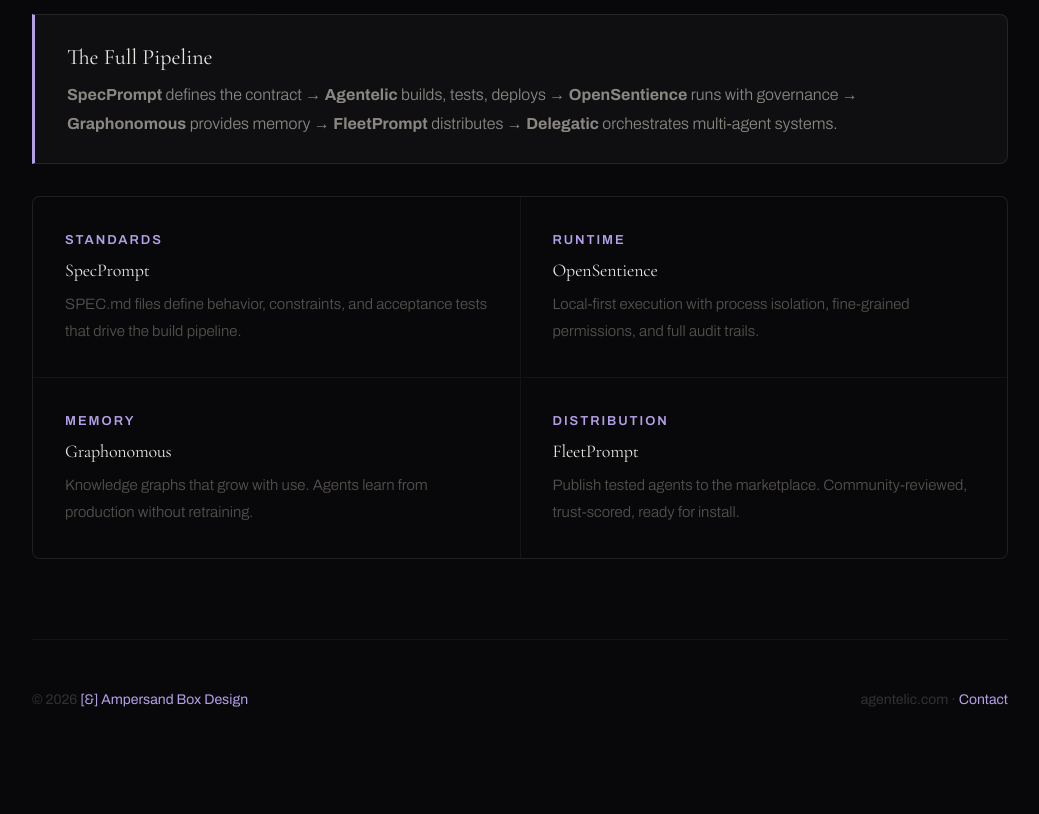
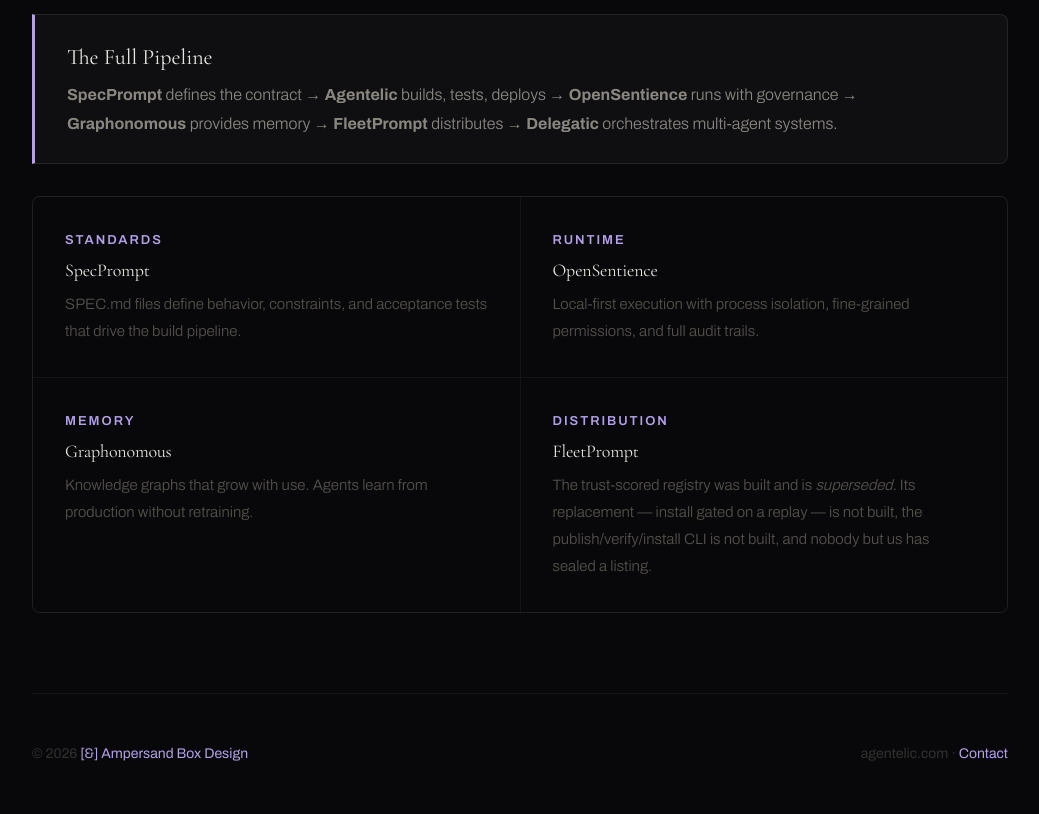
Before and after one commit to c-u-l8er/agentelic.com, a plain HTML site: page index.html in a window 1280 px wide. Shown: the part 4537-5351 px from the top of the page, without its empty margins (120-1159 px from the left). Before the commit the page ends 5297 px from the top, so only its background shows below. Drawn offline with nearby package versions, Linux system fonts and the light colour scheme.

Commit message:
The Distribution card sold a FleetPrompt model FleetPrompt has retired
The ecosystem grid described FleetPrompt as "Publish tested agents to the
marketplace. Community-reviewed, trust-scored, ready for install."

Checked against the served fleetprompt.com today, that is three claims and
none of them survives:

  Registry service (search, publishers, trust dashboard,
    7-step install engine, 157 tests)          built · superseded
  Replay-gated registry                        not built
  publish / verify / install CLI               not built
  Second publisher (anyone but us sealing)     none

So "trust-scored" names the superseded model, and "ready for install"
names a path whose gate and CLI are both unbuilt.

The replacement copy deliberately does not claim the new model works --
that would swap one false claim for a newer one. It states what is
superseded and what is not built, which is what fleetprompt.com itself
says on the same page as its wins.

Not touched, and reported to Travis instead: the $49/mo and $199/seat
pricing on a site whose own CLAUDE.md says "spec + marketing site, no
implementation code yet", and the "(c) 2026 [&] Ampersand Box Design"
line while the parent brand is ComputeDriven.

Verified: served from a local http server on 127.0.0.1:8771; no
horizontal overflow at 390/700/790/800/815/1000/1280/1600px.
Held for review -- not pushed.

```diff
--- a/index.html
+++ b/index.html
@@ -1045,9 +1045,11 @@
                             <h4>Distribution</h4>
                             <div class="nm">FleetPrompt</div>
                             <p>
-                                Publish tested agents to the marketplace.
-                                Community-reviewed, trust-scored, ready for
-                                install.
+                                The trust-scored registry was built and is
+                                <em>superseded</em>. Its replacement — install
+                                gated on a replay — is not built, the
+                                publish/verify/install CLI is not built, and
+                                nobody but us has sealed a listing.
                             </p>
                         </div>
                     </div>
```
